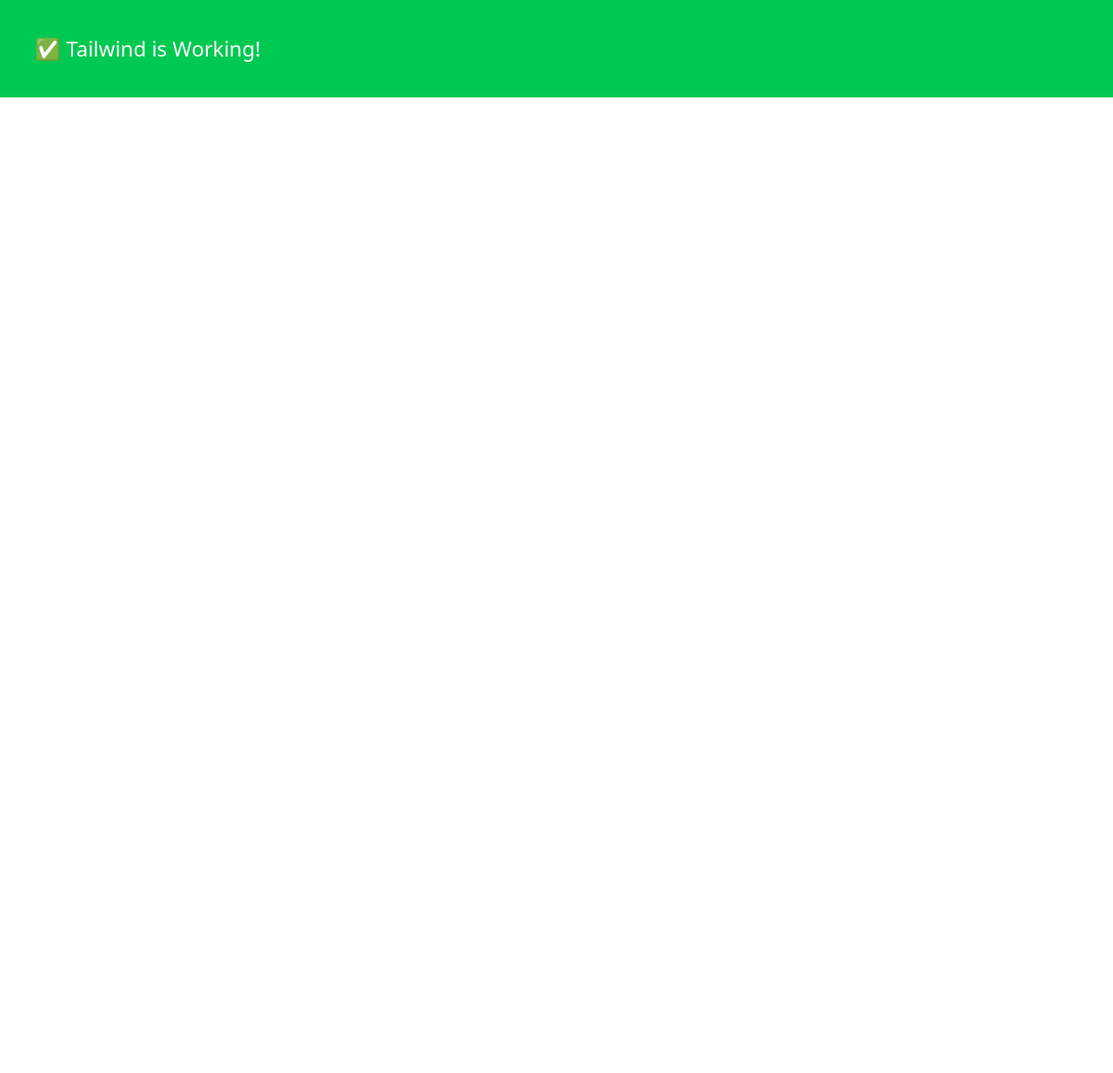
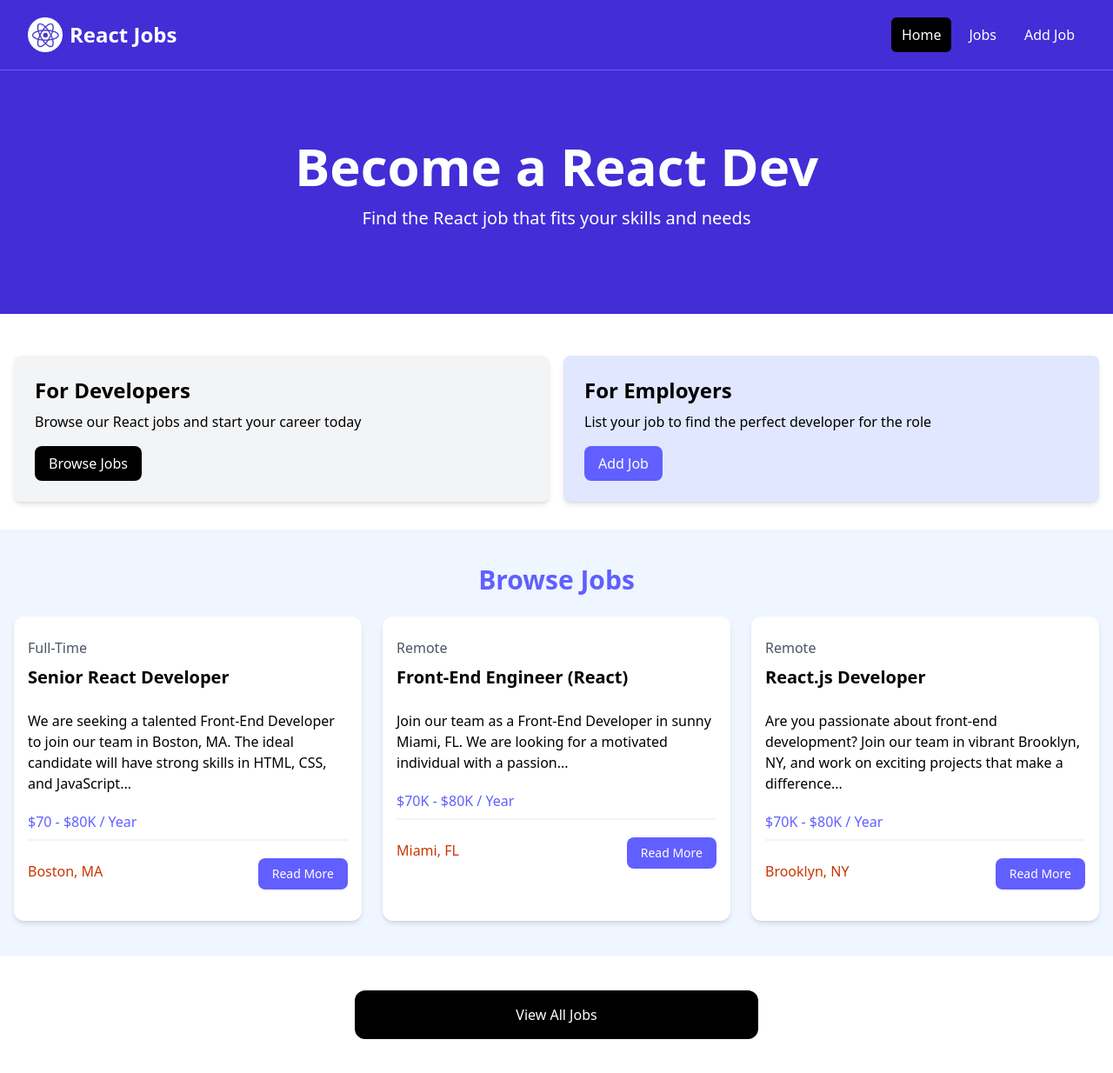
Before and after one commit to amngairola/job_api, a React (Vite) app: page / in a window 1280 px wide. Shown: the whole page at 87% size. Before the commit the page ends 800 px from the top, so only its background shows below. Built offline with nearby package versions, Linux system fonts and the light colour scheme.

Commit message:
uiSetup-navBar-updated

```diff
--- a/src/App.jsx
+++ b/src/App.jsx
@@ -1,9 +1,159 @@
 import { useState } from "react";
-
+import Navbar from "./components/Navbar";
+import Hero from "./components/Hero";
 export default function App() {
   return (
-    <div className="bg-green-500 text-white p-10 text-2xl">
-      ✅ Tailwind is Working!
+    <div>
+      <Navbar />
+      {/* <!-- Hero --> */}
+      <Hero />
+
+      {/* <!-- Developers and Employers --> */}
+      <section className="py-4">
+        <div className="container-xl lg:container m-auto">
+          <div className="grid grid-cols-1 md:grid-cols-2 gap-4 p-4 rounded-lg">
+            <div className="bg-gray-100 p-6 rounded-lg shadow-md">
+              <h2 className="text-2xl font-bold">For Developers</h2>
+              <p className="mt-2 mb-4">
+                Browse our React jobs and start your career today
+              </p>
+              <a
+                href="/jobs.html"
+                className="inline-block bg-black text-white rounded-lg px-4 py-2 hover:bg-gray-700"
+              >
+                Browse Jobs
+              </a>
+            </div>
+            <div className="bg-indigo-100 p-6 rounded-lg shadow-md">
+              <h2 className="text-2xl font-bold">For Employers</h2>
+              <p className="mt-2 mb-4">
+                List your job to find the perfect developer for the role
+              </p>
+              <a
+                href="/add-job.html"
+                className="inline-block bg-indigo-500 text-white rounded-lg px-4 py-2 hover:bg-indigo-600"
+              >
+                Add Job
+              </a>
+            </div>
+          </div>
+        </div>
+      </section>
+      {/* <!-- Browse Jobs --> */}
+      <section className="bg-blue-50 px-4 py-10">
+        <div className="container-xl lg:container m-auto">
+          <h2 className="text-3xl font-bold text-indigo-500 mb-6 text-center">
+            Browse Jobs
+          </h2>
+          <div className="grid grid-cols-1 md:grid-cols-3 gap-6">
+            {/* <!-- Job Listing 1 --> */}
+            <div className="bg-white rounded-xl shadow-md relative">
+              <div className="p-4">
+                <div className="mb-6">
+                  <div className="text-gray-600 my-2">Full-Time</div>
+                  <h3 className="text-xl font-bold">Senior React Developer</h3>
+                </div>
+
+                <div className="mb-5">
+                  We are seeking a talented Front-End Developer to join our team
+                  in Boston, MA. The ideal candidate will have strong skills in
+                  HTML, CSS, and JavaScript...
+                </div>
+
+                <h3 className="text-indigo-500 mb-2">$70 - $80K / Year</h3>
+
+                <div className="border border-gray-100 mb-5"></div>
+
+                <div className="flex flex-col lg:flex-row justify-between mb-4">
+                  <div className="text-orange-700 mb-3">
+                    <i className="fa-solid fa-location-dot text-lg"></i>
+                    Boston, MA
+                  </div>
+                  <a
+                    href="job.html"
+                    className="h-[36px] bg-indigo-500 hover:bg-indigo-600 text-white px-4 py-2 rounded-lg text-center text-sm"
+                  >
+                    Read More
+                  </a>
+                </div>
+              </div>
+            </div>
+            {/* <!-- Job Listing 2 --> */}
+            <div className="bg-white rounded-xl shadow-md relative">
+              <div className="p-4">
+                <div className="mb-6">
+                  <div className="text-gray-600 my-2">Remote</div>
+                  <h3 className="text-xl font-bold">
+                    Front-End Engineer (React)
+                  </h3>
+                </div>
+
+                <div className="mb-5">
+                  Join our team as a Front-End Developer in sunny Miami, FL. We
+                  are looking for a motivated individual with a passion...
+                </div>
+
+                <h3 className="text-indigo-500 mb-2">$70K - $80K / Year</h3>
+
+                <div className="border border-gray-100 mb-5"></div>
+
+                <div className="flex flex-col lg:flex-row justify-between mb-4">
+                  <div className="text-orange-700 mb-3">
+                    <i className="fa-solid fa-location-dot text-lg"></i>
+                    Miami, FL
+                  </div>
+                  <a
+                    href="job.html"
+                    className="h-[36px] bg-indigo-500 hover:bg-indigo-600 text-white px-4 py-2 rounded-lg text-center text-sm"
+                  >
+                    Read More
+                  </a>
+                </div>
+              </div>
+            </div>
+            {/* <!-- Job Listing 3 --> */}
+            <div className="bg-white rounded-xl shadow-md relative">
+              <div className="p-4">
+                <div className="mb-6">
+                  <div className="text-gray-600 my-2">Remote</div>
+                  <h3 className="text-xl font-bold">React.js Developer</h3>
+                </div>
+
+                <div className="mb-5">
+                  Are you passionate about front-end development? Join our team
+                  in vibrant Brooklyn, NY, and work on exciting projects that
+                  make a difference...
+                </div>
+
+                <h3 className="text-indigo-500 mb-2">$70K - $80K / Year</h3>
+
+                <div className="border border-gray-100 mb-5"></div>
+
+                <div className="flex flex-col lg:flex-row justify-between mb-4">
+                  <div className="text-orange-700 mb-3">
+                    <i className="fa-solid fa-location-dot text-lg"></i>
+                    Brooklyn, NY
+                  </div>
+                  <a
+                    href="job.html"
+                    className="h-[36px] bg-indigo-500 hover:bg-indigo-600 text-white px-4 py-2 rounded-lg text-center text-sm"
+                  >
+                    Read More
+                  </a>
+                </div>
+              </div>
+            </div>
+          </div>
+        </div>
+      </section>
+      <section className="m-auto max-w-lg my-10 px-6">
+        <a
+          href="jobs.html"
+          className="block bg-black text-white text-center py-4 px-6 rounded-xl hover:bg-gray-700"
+        >
+          View All Jobs
+        </a>
+      </section>
     </div>
   );
 }
--- /dev/null
+++ b/src/components/Hero.jsx
@@ -0,0 +1,22 @@
+import React from "react";
+
+function Hero() {
+  return (
+    <div>
+      <section className="bg-indigo-700 py-20 mb-4">
+        <div className="max-w-7xl mx-auto px-4 sm:px-6 lg:px-8 flex flex-col items-center">
+          <div className="text-center">
+            <h1 className="text-4xl font-extrabold text-white sm:text-5xl md:text-6xl">
+              Become a React Dev
+            </h1>
+            <p className="my-4 text-xl text-white">
+              Find the React job that fits your skills and needs
+            </p>
+          </div>
+        </div>
+      </section>
+    </div>
+  );
+}
+
+export default Hero;
--- /dev/null
+++ b/src/components/Navbar.jsx
@@ -0,0 +1,53 @@
+import React from "react";
+
+import logo from "../assets/logo.png";
+function Navbar() {
+  return (
+    <div>
+      {" "}
+      <nav className="bg-indigo-700 border-b border-indigo-500">
+        <div className="mx-auto max-w-7xl px-2 sm:px-6 lg:px-8">
+          <div className="flex h-20 items-center justify-between">
+            <div className="flex flex-1 items-center justify-center md:items-stretch md:justify-start">
+              {/* <!-- Logo --> */}
+
+              <a
+                className="flex flex-shrink-0 items-center mr-4"
+                href="/index.html"
+              >
+                <img className="h-10 w-auto" src={logo} alt="React Jobsss" />
+                <span className="hidden md:block text-white text-2xl font-bold ml-2">
+                  React Jobs
+                </span>
+              </a>
+              <div className="md:ml-auto">
+                <div className="flex space-x-2">
+                  <a
+                    href="/index.html"
+                    className="text-white bg-black hover:bg-gray-900 hover:text-white rounded-md px-3 py-2"
+                  >
+                    Home
+                  </a>
+                  <a
+                    href="/jobs.html"
+                    className="text-white hover:bg-gray-900 hover:text-white rounded-md px-3 py-2"
+                  >
+                    Jobs
+                  </a>
+                  <a
+                    href="/add-job.html"
+                    className="text-white hover:bg-gray-900 hover:text-white rounded-md px-3 py-2"
+                  >
+                    Add Job
+                  </a>
+                </div>
+              </div>
+            </div>
+          </div>
+        </div>
+      </nav>
+    </div>
+  );
+}
+
+export default Navbar;
```
Also changed, not shown: src/assets/logo.png (added).
